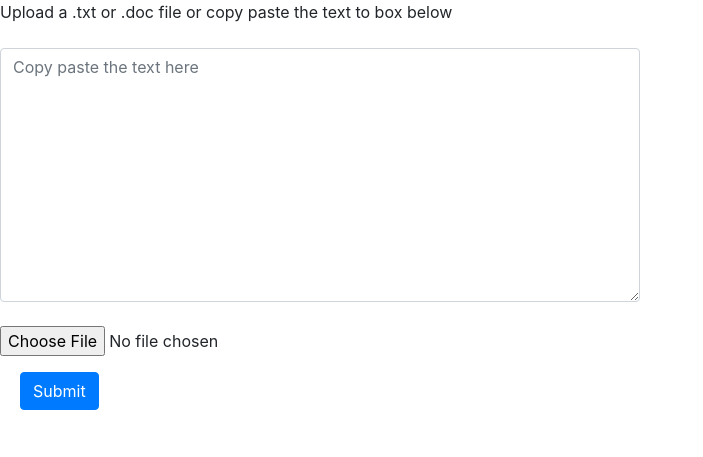
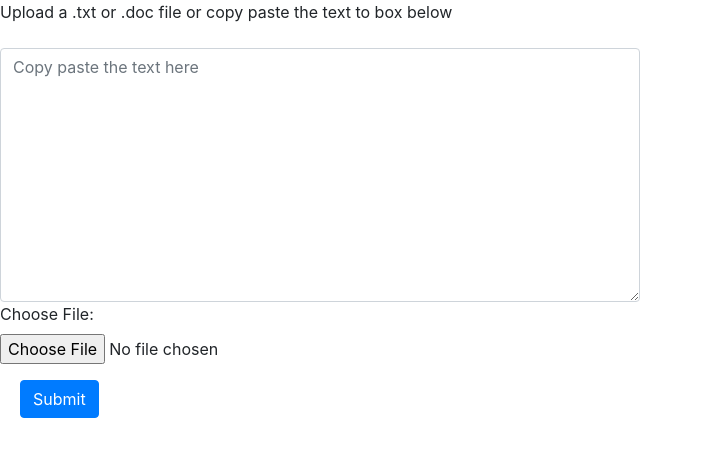
Before and after one commit to chaitraboggaram/COT, a Flask app: page /home in a window 1280 px wide. Shown: the top 457 px of the page, without its empty margins (0-703 px from the left). Run offline with Flask 2, Linux system fonts and the light colour scheme; some libraries are stand-ins or nearby versions.

```diff
--- a/app.py
+++ b/app.py
@@ -2,9 +2,21 @@ from flask import Flask, render_template
 
 app = Flask(__name__)
 
-@app.route("/")
+@app.route("/", methods=["GET", "POST"])
 def index():
-    return "Hello, World!"
+    if request.method == "POST":
+        file = request.files["file"]
+        # Do something with the file (e.g. save it to disk)
+        return "File uploaded successfully"
+    return """
+        <form method="post" enctype="multipart/form-data">
+          <div class="form-group">
+            <label for="choosefile">Choose File:</label>
+            <input type="file" class="form-control-file" id="choosefile" name="file">
+          </div>
+          <button type="submit" class="btn btn-primary">Submit</button>
+        </form>
+    """
 
 @app.route("/home")
 def home():
--- a/templates/home.html
+++ b/templates/home.html
@@ -16,10 +16,19 @@
                 <textarea class="form-control" id="inputbox" rows="10" placeholder="Copy paste the text here"></textarea>
             </div>
 
-            <div class="form-group">
+            <!-- <div class="form-group">
                 <label for="choosefile"></label>
                 <input type="file" class="form-control-file" id="choosefile">
-            </div>
+            </div> -->
+
+            <form method="post" enctype="multipart/form-data">
+                <div class="form-group">
+                  <label for="choosefile">Choose File:</label>
+                  <input type="file" class="form-control-file" id="choosefile" name="file">
+                </div>
+                <!-- <button type="submit" class="btn btn-primary">Submit</button> -->
+            </form>
+
 
             <div class="form-check">
                 <button type="submit" class="btn btn-primary">Submit</button>
```
